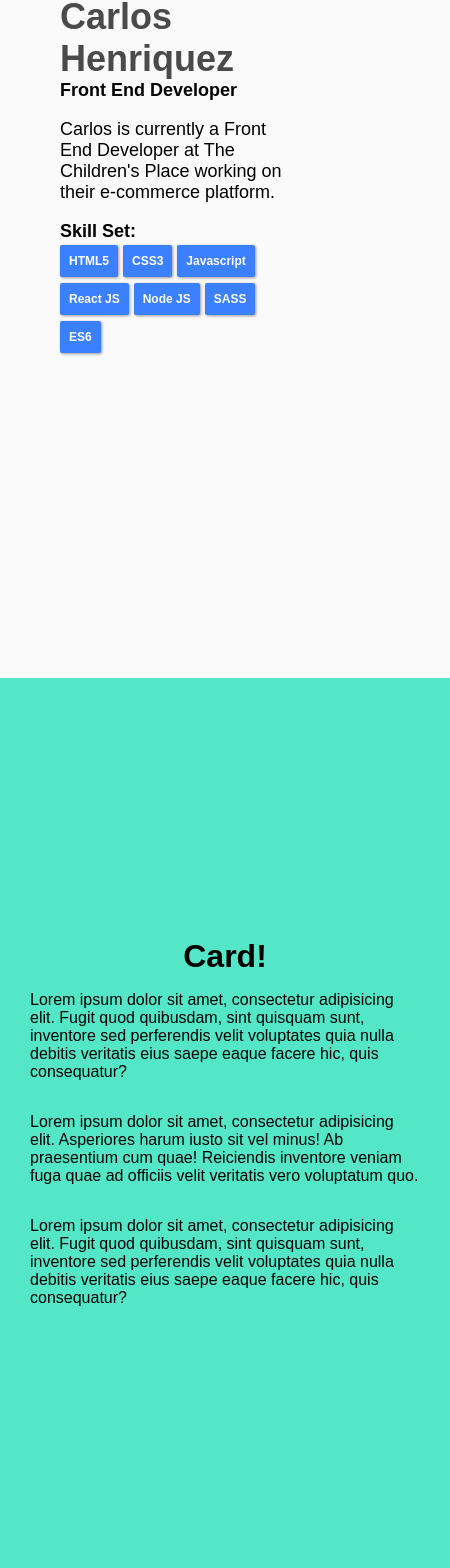
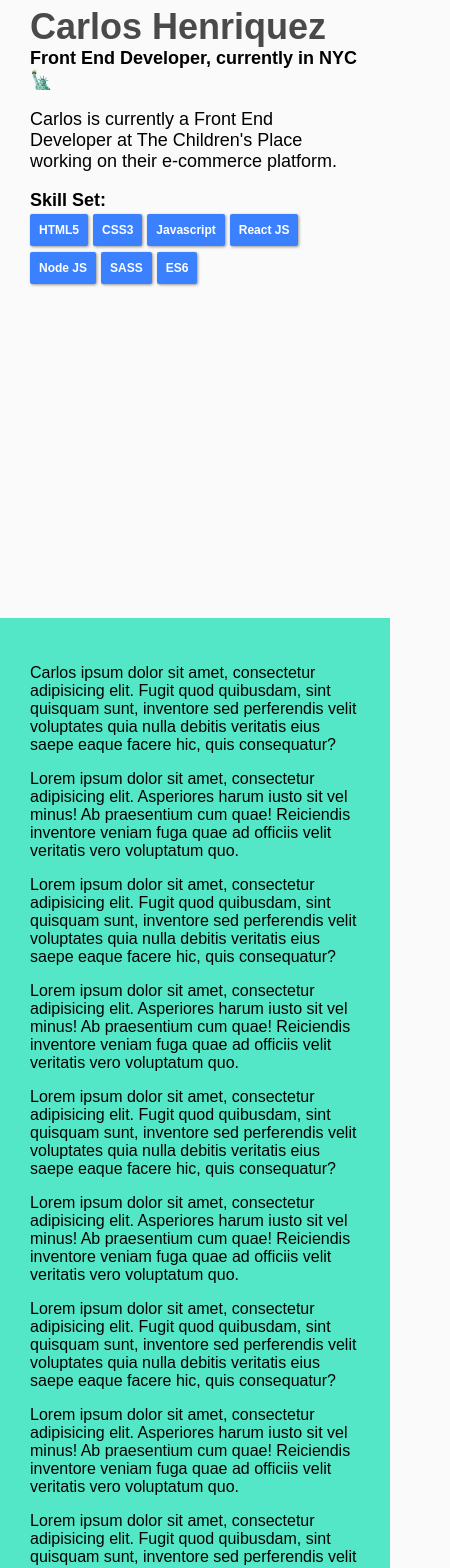
Before and after one commit to carloschulo/react-resume, a React (Create React App) app: page / in a window 390 px wide. Shown: the part 226-1794 px from the top of the page, 450 px wide, since content can reach past the window. Built offline with nearby package versions, Linux system fonts and the light colour scheme; a web font is replaced by a local one.

Commit message:
fixed issues with mobile

```diff
--- a/src/App.css
+++ b/src/App.css
@@ -3,7 +3,7 @@
   flex-direction: row;
 }
 
-.App-logo {
+/*.App-logo {
   animation: App-logo-spin infinite 20s linear;
   height: 80px;
 }
@@ -11,13 +11,12 @@
 @keyframes App-logo-spin {
   from { transform: rotate(0deg); }
   to { transform: rotate(360deg); }
-}
+}*/
 .Header-Container, .Card-Container {
   display: flex;
   justify-content: center;
   align-items: center;
   flex-direction: column;
-  height: 100vh;
   padding: 30px;
 }
 
@@ -25,8 +24,13 @@
   background: #fafafa;
   width: 40%;
 }
+.Card-Container {
+  background: #54E7C7;
+  width: 60%;
+  /*overflow: auto;*/
+}
 .Header-Container .Header-content {
-  margin: 0 127px 0 30px;
+  /*margin: 0 127px 0 30px;*/
   display: flex;
   flex-direction: column;
 }
@@ -48,22 +52,31 @@
   border-radius: 2px;
 }
 
-.Card-Container {
-  background: #54E7C7;
-  width: 60%;
+@media (min-width: 991px) {
+  .Card-Container {
+    overflow: auto;
+  }
+  .Header-Container, .Card-Container {
+
+    height: 100vh;
+
+  }
 }
-
 @media (max-width: 990px) {
   .App{
     flex-direction: column;
   }
   .Header-Container, .Card-Container {
     width: 100vw;
+    /*height: 100vh;*/
   }
   .Header-Container{
+    font-size: 24px;
     height: 100vh;
-    font-size: 24px;
   }
+  /*.Card-Container{
+    height: 100%;
+  }*/
 }
 @media (max-width: 450px) {
   .Header-Container{
--- a/src/components/Card.js
+++ b/src/components/Card.js
@@ -5,12 +5,23 @@ class Card extends Component {
     // const resumeInfo = this.props.resumeObj;
     return (
       <div className="Card-Container">
-        <h1>Card!</h1>
-        <p>Lorem ipsum dolor sit amet, consectetur adipisicing elit. Fugit quod quibusdam, sint quisquam sunt, inventore sed perferendis velit voluptates quia nulla debitis veritatis eius saepe eaque facere hic, quis consequatur?</p>
+        <div className="Card-content">
+         <p>Carlos ipsum dolor sit amet, consectetur adipisicing elit. Fugit quod quibusdam, sint quisquam sunt, inventore sed perferendis velit voluptates quia nulla debitis veritatis eius saepe eaque facere hic, quis consequatur?</p>
         <p>Lorem ipsum dolor sit amet, consectetur adipisicing elit. Asperiores harum iusto sit vel minus! Ab praesentium cum quae! Reiciendis inventore veniam fuga quae ad officiis velit veritatis vero voluptatum quo.</p>
         <p>Lorem ipsum dolor sit amet, consectetur adipisicing elit. Fugit quod quibusdam, sint quisquam sunt, inventore sed perferendis velit voluptates quia nulla debitis veritatis eius saepe eaque facere hic, quis consequatur?</p>
 
+        <p>Lorem ipsum dolor sit amet, consectetur adipisicing elit. Asperiores harum iusto sit vel minus! Ab praesentium cum quae! Reiciendis inventore veniam fuga quae ad officiis velit veritatis vero voluptatum quo.</p>
+        <p>Lorem ipsum dolor sit amet, consectetur adipisicing elit. Fugit quod quibusdam, sint quisquam sunt, inventore sed perferendis velit voluptates quia nulla debitis veritatis eius saepe eaque facere hic, quis consequatur?</p>
 
+        <p>Lorem ipsum dolor sit amet, consectetur adipisicing elit. Asperiores harum iusto sit vel minus! Ab praesentium cum quae! Reiciendis inventore veniam fuga quae ad officiis velit veritatis vero voluptatum quo.</p>
+        <p>Lorem ipsum dolor sit amet, consectetur adipisicing elit. Fugit quod quibusdam, sint quisquam sunt, inventore sed perferendis velit voluptates quia nulla debitis veritatis eius saepe eaque facere hic, quis consequatur?</p>
+
+        <p>Lorem ipsum dolor sit amet, consectetur adipisicing elit. Asperiores harum iusto sit vel minus! Ab praesentium cum quae! Reiciendis inventore veniam fuga quae ad officiis velit veritatis vero voluptatum quo.</p>
+        <p>Lorem ipsum dolor sit amet, consectetur adipisicing elit. Fugit quod quibusdam, sint quisquam sunt, inventore sed perferendis velit voluptates quia nulla debitis veritatis eius saepe eaque facere hic, quis consequatur?</p>
+
+        <p>Lorem ipsum dolor sit amet, consectetur adipisicing elit. Asperiores harum iusto sit vel minus! Ab praesentium cum quae! Reiciendis inventore veniam fuga quae ad officiis velit veritatis vero voluptatum quo.</p>
+        <p>Lorem ipsum dolor sit amet, consectetur adipisicing elit. Fugit quod quibusdam, sint quisquam sunt, inventore sed perferendis velit voluptates quia nulla debitis veritatis eius saepe eaque facere hic, quis consequatur?</p>
+        </div>
       </div>
     );
   }
--- a/src/components/Header.js
+++ b/src/components/Header.js
@@ -10,7 +10,7 @@ class Header extends Component {
       <div className="Header-Container">
         <div className="Header-content">
           <h1 className="Header-name">{basics.name}</h1>
-          <h4 className="Header-label">{basics.label}</h4>
+          <h4 className="Header-label">{basics.label}, currently in {basics.location.city}🗽</h4>
         {/*<img className="Header-image" src={basics.picture} alt="This is me!"/>*/} <p className="Header-desc">{basics.summary}</p>
         <h4>Skill Set:</h4>
         <ul className="Skills-list">
--- a/src/index.css
+++ b/src/index.css
@@ -22,10 +22,13 @@
   src: local('Muli Black'), local('Muli-Black'), url(https://fonts.gstatic.com/s/muli/v10/uJyODlFN0nywM_6RzaKsvgLUuEpTyoUstqEm5AMlJo4.woff2) format('woff2');
   unicode-range: U+0000-00FF, U+0131, U+0152-0153, U+02C6, U+02DA, U+02DC, U+2000-206F, U+2074, U+20AC, U+2212, U+2215;
 }
-
+*{
+  box-sizing: border-box;
+}
 body {
   margin: 0;
   padding: 0;
+  background: #fafafa;
   font-family: 'Muli', sans-serif;
 }
 
```
